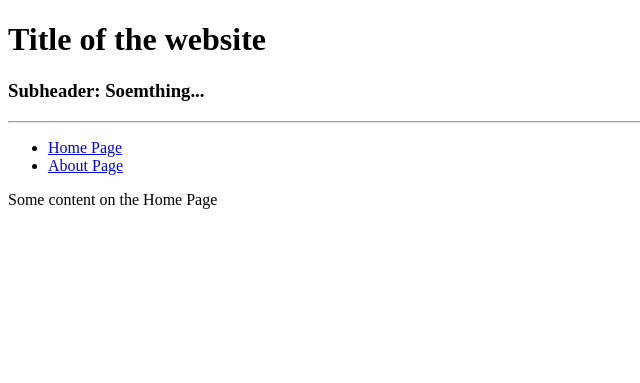
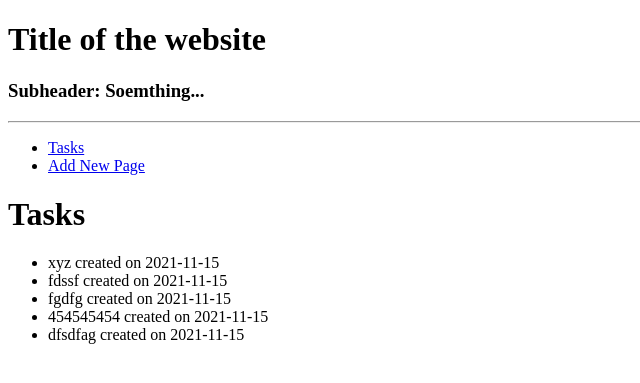
Before and after one commit to danncti/flask-app, a Flask app: page / in a window 1280 px wide. Shown: the top 383 px of the page, without its empty margins (0-640 px from the left). Run offline with Flask 2, Linux system fonts and the light colour scheme; data comes from the database, SQL or seed files in the repository; both versions use the stored data as it was after the commit.

Commit message:
working form with adding to database

```diff
--- a/app.py
+++ b/app.py
@@ -1,7 +1,11 @@
 from flask import Flask
-
+from flask_sqlalchemy import SQLAlchemy
 app = Flask(__name__)
 app.config['SECRET_KEY'] = 'secret-key'
+app.config['SQLALCHEMY_DATABASE_URI'] = 'sqlite:///data.db'
+
+db = SQLAlchemy(app)
+
 from routes import *
 
 if __name__ == '__main__':
--- a/routes.py
+++ b/routes.py
@@ -1,20 +1,32 @@
-from app import app
-from flask import render_template
+from app import app, db
+from flask import render_template, redirect, url_for
+from models import Task
+from datetime import datetime
 
 import forms
 
 @app.route('/')
 @app.route("/index")
 def index():
+    tasks = Task.query.all()
     # return render_template('index.html', current_title = 'Custom Title')
-    return render_template('index.html')
+    return render_template('index.html', tasks=tasks)
 
-@app.route('/about', methods=['GET', 'POST'])
-def about():
+@app.route('/add', methods=['GET', 'POST'])
+def add():
     form = forms.AddTaskForm()
     if form.validate_on_submit():
-        print('Submitted title', form.title.data)
-        return render_template('about.html', form=form,
-                               title=form.title.data)
+        t = Task(title=form.title.data, date=datetime.utcnow())
+        try:
+            db.session.add(t)
+            db.session.commit()
+        except:
+            db.session.rollback()
+            raise
+        # finally:
+        #     session.close()
+        return redirect(url_for('index'))
+        # return render_template('add.html', form=form,
+        #                        title=form.title.data)
 
-    return render_template('about.html', form=form)
+    return render_template('add.html', form=form)
--- a/templates/about.html
+++ b/templates/add.html
@@ -2,7 +2,7 @@
 
 {% block main %}
 <p>Some content on the About Page</p>
-<form action="/about" method="post">
+<form action="{{ url_for('add') }}" method="post">
     {{ form.csrf_token() }}
     {{ form.title.label }}
     {{ form.title }}
--- a/templates/base.html
+++ b/templates/base.html
@@ -11,8 +11,8 @@
 
 <hr>
 <ul>
-    <li><a href="/">Home Page</a></li>
-    <li><a href="/about">About Page</a></li>
+    <li><a href="{{ url_for('index') }}">Tasks</a></li>
+    <li><a href="{{ url_for('add') }}">Add New Page</a></li>
 </ul>
 
 {% block main %}
--- a/templates/index.html
+++ b/templates/index.html
@@ -1,5 +1,11 @@
 {% extends "base.html" %}
 
 {% block main %}
-<p>Some content on the Home Page</p>
+<h1>Tasks</h1>
+<ul>
+    {% for task in tasks %}
+        <li>{{ task.title }} created on {{ task.date }}</li>
+    {% endfor %}
+</ul>
+
 {% endblock %}
```
Also changed, not shown: models.py (added, +9 -0 lines), data.db (added).
